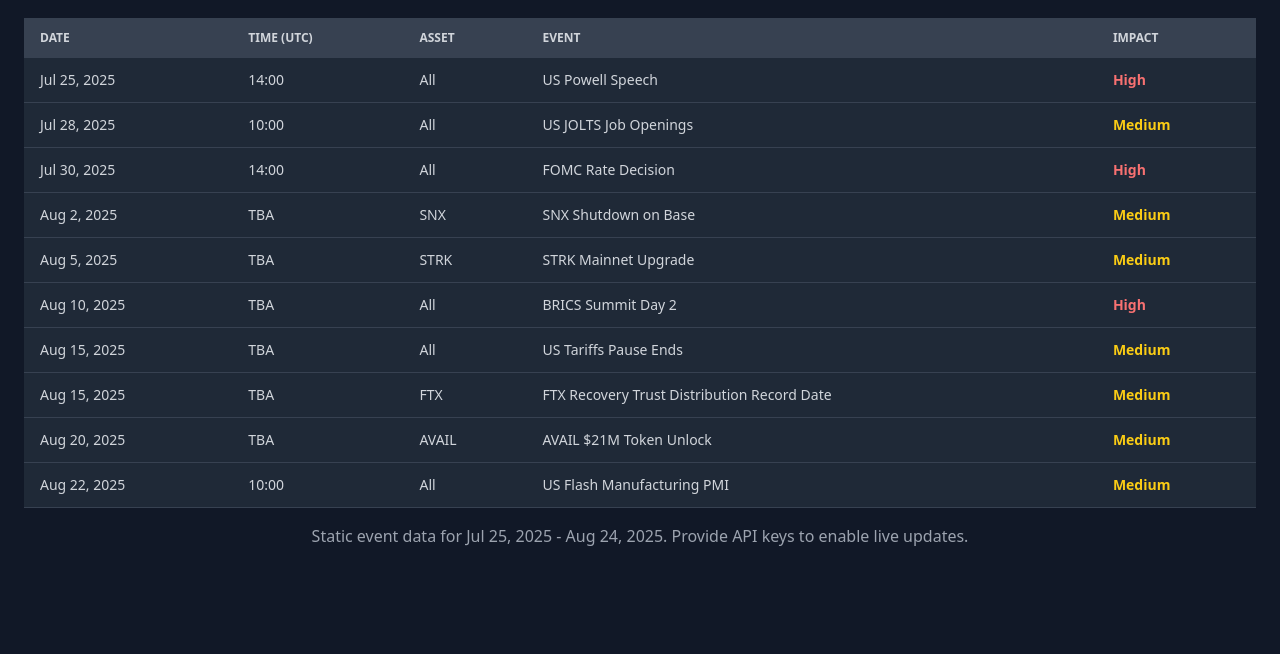
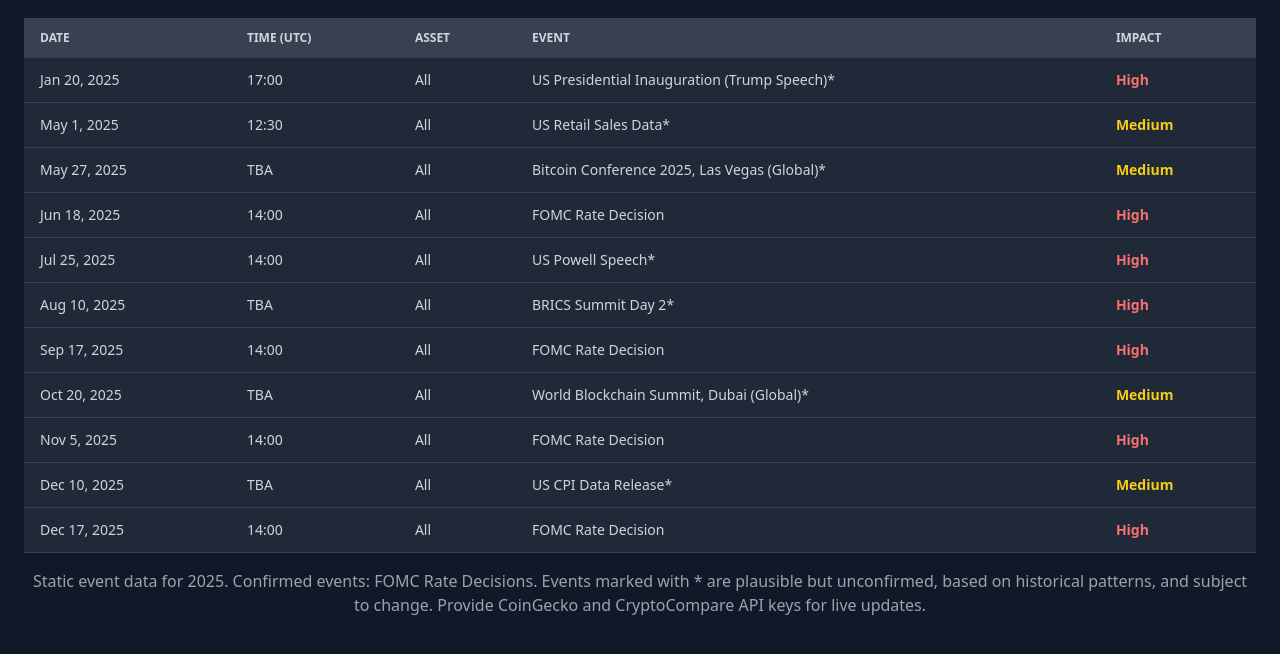
Before and after one commit to Duckxmeta/DuckCryptoUpdates, a plain HTML site: page index.html in a window 1280 px wide. Shown: the part 70-724 px from the top of the page. Drawn offline with nearby package versions, Linux system fonts and the light colour scheme.

Commit message:
Update index.html

```diff
--- a/index.html
+++ b/index.html
@@ -1,43 +1,4 @@
-<script type="text/javascript">
-        var gk_isXlsx = false;
-        var gk_xlsxFileLookup = {};
-        var gk_fileData = {};
-        function filledCell(cell) {
-          return cell !== '' && cell != null;
-        }
-        function loadFileData(filename) {
-        if (gk_isXlsx && gk_xlsxFileLookup[filename]) {
-            try {
-                var workbook = XLSX.read(gk_fileData[filename], { type: 'base64' });
-                var firstSheetName = workbook.SheetNames[0];
-                var worksheet = workbook.Sheets[firstSheetName];
-
-                // Convert sheet to JSON to filter blank rows
-                var jsonData = XLSX.utils.sheet_to_json(worksheet, { header: 1, blankrows: false, defval: '' });
-                // Filter out blank rows (rows where all cells are empty, null, or undefined)
-                var filteredData = jsonData.filter(row => row.some(filledCell));
-
-                // Heuristic to find the header row by ignoring rows with fewer filled cells than the next row
-                var headerRowIndex = filteredData.findIndex((row, index) =>
-                  row.filter(filledCell).length >= filteredData[index + 1]?.filter(filledCell).length
-                );
-                // Fallback
-                if (headerRowIndex === -1 || headerRowIndex > 25) {
-                  headerRowIndex = 0;
-                }
-
-                // Convert filtered JSON back to CSV
-                var csv = XLSX.utils.aoa_to_sheet(filteredData.slice(headerRowIndex)); // Create a new sheet from filtered array of arrays
-                csv = XLSX.utils.sheet_to_csv(csv, { header: 1 });
-                return csv;
-            } catch (e) {
-                console.error(e);
-                return "";
-            }
-        }
-        return gk_fileData[filename] || "";
-        }
-        </script><!DOCTYPE html>
+<!DOCTYPE html>
 <html lang="en">
 <head>
   <meta charset="UTF-8">
@@ -61,79 +22,86 @@
         </thead>
         <tbody id="eventBody">
           <tr class="bg-gray-800 border-b border-gray-700 hover:bg-gray-600 transition">
-            <td class="px-4 py-3">Jul 25, 2025</td>
-            <td class="px-4 py-3">14:00</td>
+            <td class="px-4 py-3">Jan 20, 2025</td>
+            <td class="px-4 py-3">17:00</td>
             <td class="px-4 py-3">All</td>
-            <td class="px-4 py-3">US Powell Speech</td>
+            <td class="px-4 py-3">US Presidential Inauguration (Trump Speech)*</td>
             <td class="px-4 py-3"><span class="font-bold text-red-400">High</span></td>
           </tr>
           <tr class="bg-gray-800 border-b border-gray-700 hover:bg-gray-600 transition">
-            <td class="px-4 py-3">Jul 28, 2025</td>
-            <td class="px-4 py-3">10:00</td>
+            <td class="px-4 py-3">May 1, 2025</td>
+            <td class="px-4 py-3">12:30</td>
             <td class="px-4 py-3">All</td>
-            <td class="px-4 py-3">US JOLTS Job Openings</td>
+            <td class="px-4 py-3">US Retail Sales Data*</td>
             <td class="px-4 py-3"><span class="font-bold text-yellow-400">Medium</span></td>
           </tr>
           <tr class="bg-gray-800 border-b border-gray-700 hover:bg-gray-600 transition">
-            <td class="px-4 py-3">Jul 30, 2025</td>
+            <td class="px-4 py-3">May 27, 2025</td>
+            <td class="px-4 py-3">TBA</td>
+            <td class="px-4 py-3">All</td>
+            <td class="px-4 py-3">Bitcoin Conference 2025, Las Vegas (Global)*</td>
+            <td class="px-4 py-3"><span class="font-bold text-yellow-400">Medium</span></td>
+          </tr>
+          <tr class="bg-gray-800 border-b border-gray-700 hover:bg-gray-600 transition">
+            <td class="px-4 py-3">Jun 18, 2025</td>
             <td class="px-4 py-3">14:00</td>
             <td class="px-4 py-3">All</td>
             <td class="px-4 py-3">FOMC Rate Decision</td>
             <td class="px-4 py-3"><span class="font-bold text-red-400">High</span></td>
           </tr>
           <tr class="bg-gray-800 border-b border-gray-700 hover:bg-gray-600 transition">
-            <td class="px-4 py-3">Aug 2, 2025</td>
-            <td class="px-4 py-3">TBA</td>
-            <td class="px-4 py-3">SNX</td>
-            <td class="px-4 py-3">SNX Shutdown on Base</td>
-            <td class="px-4 py-3"><span class="font-bold text-yellow-400">Medium</span></td>
-          </tr>
-          <tr class="bg-gray-800 border-b border-gray-700 hover:bg-gray-600 transition">
-            <td class="px-4 py-3">Aug 5, 2025</td>
-            <td class="px-4 py-3">TBA</td>
-            <td class="px-4 py-3">STRK</td>
-            <td class="px-4 py-3">STRK Mainnet Upgrade</td>
-            <td class="px-4 py-3"><span class="font-bold text-yellow-400">Medium</span></td>
+            <td class="px-4 py-3">Jul 25, 2025</td>
+            <td class="px-4 py-3">14:00</td>
+            <td class="px-4 py-3">All</td>
+            <td class="px-4 py-3">US Powell Speech*</td>
+            <td class="px-4 py-3"><span class="font-bold text-red-400">High</span></td>
           </tr>
           <tr class="bg-gray-800 border-b border-gray-700 hover:bg-gray-600 transition">
             <td class="px-4 py-3">Aug 10, 2025</td>
             <td class="px-4 py-3">TBA</td>
             <td class="px-4 py-3">All</td>
-            <td class="px-4 py-3">BRICS Summit Day 2</td>
+            <td class="px-4 py-3">BRICS Summit Day 2*</td>
             <td class="px-4 py-3"><span class="font-bold text-red-400">High</span></td>
           </tr>
           <tr class="bg-gray-800 border-b border-gray-700 hover:bg-gray-600 transition">
-            <td class="px-4 py-3">Aug 15, 2025</td>
+            <td class="px-4 py-3">Sep 17, 2025</td>
+            <td class="px-4 py-3">14:00</td>
+            <td class="px-4 py-3">All</td>
+            <td class="px-4 py-3">FOMC Rate Decision</td>
+            <td class="px-4 py-3"><span class="font-bold text-red-400">High</span></td>
+          </tr>
+          <tr class="bg-gray-800 border-b border-gray-700 hover:bg-gray-600 transition">
+            <td class="px-4 py-3">Oct 20, 2025</td>
             <td class="px-4 py-3">TBA</td>
             <td class="px-4 py-3">All</td>
-            <td class="px-4 py-3">US Tariffs Pause Ends</td>
+            <td class="px-4 py-3">World Blockchain Summit, Dubai (Global)*</td>
             <td class="px-4 py-3"><span class="font-bold text-yellow-400">Medium</span></td>
           </tr>
           <tr class="bg-gray-800 border-b border-gray-700 hover:bg-gray-600 transition">
-            <td class="px-4 py-3">Aug 15, 2025</td>
+            <td class="px-4 py-3">Nov 5, 2025</td>
+            <td class="px-4 py-3">14:00</td>
+            <td class="px-4 py-3">All</td>
+            <td class="px-4 py-3">FOMC Rate Decision</td>
+            <td class="px-4 py-3"><span class="font-bold text-red-400">High</span></td>
+          </tr>
+          <tr class="bg-gray-800 border-b border-gray-700 hover:bg-gray-600 transition">
+            <td class="px-4 py-3">Dec 10, 2025</td>
             <td class="px-4 py-3">TBA</td>
-            <td class="px-4 py-3">FTX</td>
-            <td class="px-4 py-3">FTX Recovery Trust Distribution Record Date</td>
+            <td class="px-4 py-3">All</td>
+            <td class="px-4 py-3">US CPI Data Release*</td>
             <td class="px-4 py-3"><span class="font-bold text-yellow-400">Medium</span></td>
           </tr>
           <tr class="bg-gray-800 border-b border-gray-700 hover:bg-gray-600 transition">
-            <td class="px-4 py-3">Aug 20, 2025</td>
-            <td class="px-4 py-3">TBA</td>
-            <td class="px-4 py-3">AVAIL</td>
-            <td class="px-4 py-3">AVAIL $21M Token Unlock</td>
-            <td class="px-4 py-3"><span class="font-bold text-yellow-400">Medium</span></td>
-          </tr>
-          <tr class="bg-gray-800 border-b border-gray-700 hover:bg-gray-600 transition">
-            <td class="px-4 py-3">Aug 22, 2025</td>
-            <td class="px-4 py-3">10:00</td>
+            <td class="px-4 py-3">Dec 17, 2025</td>
+            <td class="px-4 py-3">14:00</td>
             <td class="px-4 py-3">All</td>
-            <td class="px-4 py-3">US Flash Manufacturing PMI</td>
-            <td class="px-4 py-3"><span class="font-bold text-yellow-400">Medium</span></td>
+            <td class="px-4 py-3">FOMC Rate Decision</td>
+            <td class="px-4 py-3"><span class="font-bold text-red-400">High</span></td>
           </tr>
         </tbody>
       </table>
     </div>
-    <p class="text-center text-gray-400 mt-4">Static event data for Jul 25, 2025 - Aug 24, 2025. Provide API keys to enable live updates.</p>
+    <p class="text-center text-gray-400 mt-4">Static event data for 2025. Confirmed events: FOMC Rate Decisions. Events marked with * are plausible but unconfirmed, based on historical patterns, and subject to change. Provide CoinGecko and CryptoCompare API keys for live updates.</p>
   </div>
   <script>
     // Placeholder for API integration
```
